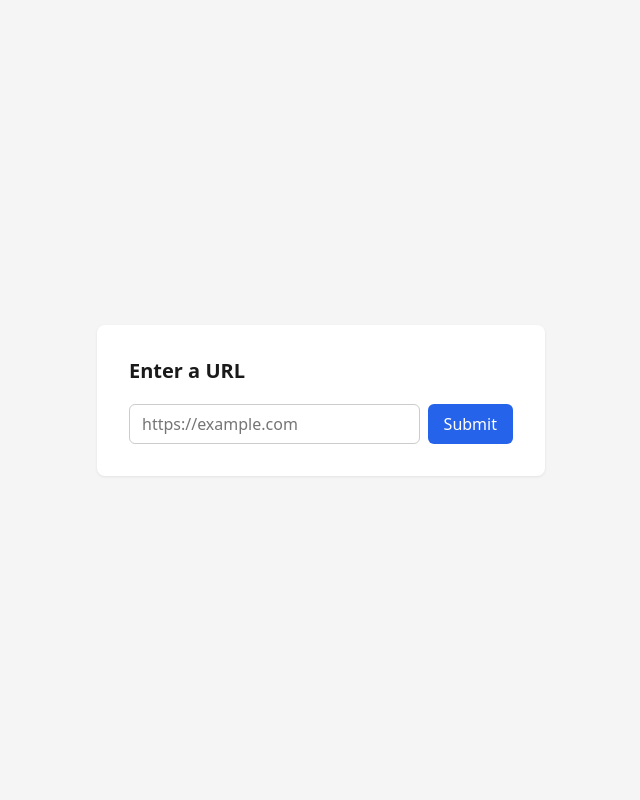
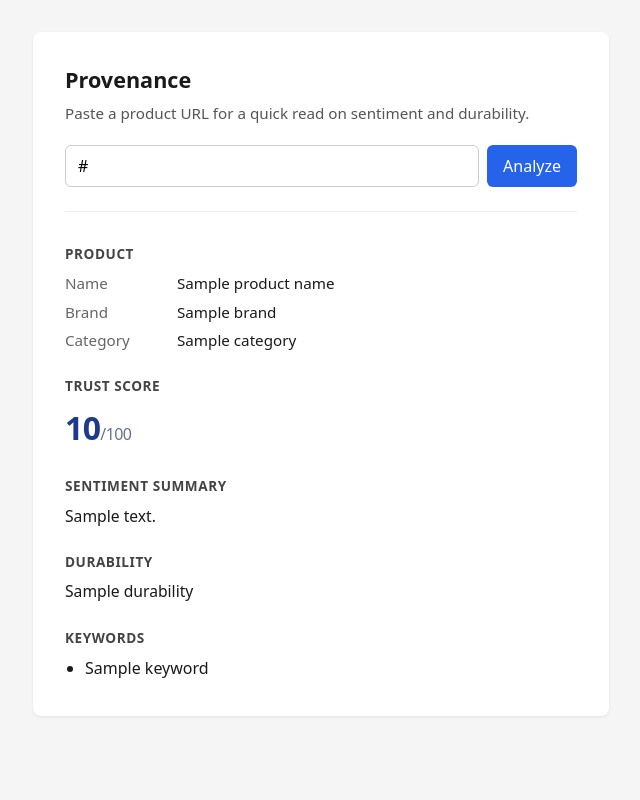
Before and after one commit to ezinne0/provenance, a Flask app: template templates/index.html in a window 1280 px wide. Shown: the whole page, without its empty margins (319-959 px from the left). Run offline with Flask 3, Linux system fonts and the light colour scheme; the template is opened without the code that fills it: most values are stand-ins (such as "Sample title", 1, 10 or a date in 2020); some libraries are stand-ins or nearby versions.

Commit message:
full pipeline working end to end - MVP completeeee!

```diff
--- a/app.py
+++ b/app.py
@@ -1,12 +1,58 @@
-from flask import Flask, render_template
+from dotenv import load_dotenv
+
+load_dotenv()
+
+from flask import Flask, render_template, request
+
+from services import get_product_name, get_reviews, synthesize
 
 app = Flask(__name__)
 
 
-@app.route("/", methods=["GET", "POST"])
+@app.route("/")
 def index():
     return render_template("index.html")
 
 
+@app.route("/analyze", methods=["POST"])
+def analyze():
+    url = (request.form.get("url") or "").strip()
+    if not url:
+        return render_template(
+            "index.html",
+            error_message="Please enter a URL.",
+        )
+
+    try:
+        product = get_product_name(url)
+        review_text = get_reviews(product["product_name"], product["brand"])
+        synth = synthesize(review_text, product["product_name"], product["brand"])
+    except ValueError as e:
+        return render_template(
+            "index.html",
+            error_message=str(e),
+            submitted_url=url,
+        )
+    except Exception:
+        app.logger.exception("analyze pipeline failed")
+        return render_template(
+            "index.html",
+            error_message="Something went wrong. Please try again.",
+            submitted_url=url,
+        )
+
+    return render_template(
+        "index.html",
+        product_name=product["product_name"],
+        brand=product["brand"],
+        category=product["category"],
+        summary=synth["summary"],
+        durability=synth["durability"],
+        keywords=synth["keywords"],
+        trust_score=synth["trust_score"],
+        submitted_url=url,
+    )
+
+
 if __name__ == "__main__":
     app.run(debug=True)
--- a/static/style.css
+++ b/static/style.css
@@ -9,14 +9,16 @@ body {
   min-height: 100vh;
   font-family: system-ui, sans-serif;
   display: flex;
-  align-items: center;
+  align-items: flex-start;
   justify-content: center;
+  padding: 2rem 1rem;
   background: #f5f5f5;
   color: #1a1a1a;
+  line-height: 1.5;
 }
 
 main {
-  width: min(100% - 2rem, 28rem);
+  width: min(100% - 2rem, 36rem);
   padding: 2rem;
   background: #fff;
   border-radius: 8px;
@@ -24,9 +26,41 @@ main {
 }
 
 h1 {
+  margin: 0 0 0.35rem;
+  font-size: 1.35rem;
+  font-weight: 600;
+}
+
+.tagline {
   margin: 0 0 1.25rem;
-  font-size: 1.25rem;
+  font-size: 0.95rem;
+  color: #555;
+}
+
+h2 {
+  margin: 1.5rem 0 0.5rem;
+  font-size: 0.85rem;
   font-weight: 600;
+  text-transform: uppercase;
+  letter-spacing: 0.04em;
+  color: #444;
+}
+
+h2:first-of-type {
+  margin-top: 1.75rem;
+}
+
+.message {
+  margin: 0 0 1rem;
+  padding: 0.65rem 0.75rem;
+  border-radius: 6px;
+  font-size: 0.95rem;
+}
+
+.message--error {
+  background: #fef2f2;
+  border: 1px solid #fecaca;
+  color: #991b1b;
 }
 
 form {
@@ -58,3 +92,55 @@ button[type="submit"] {
 button[type="submit"]:hover {
   background: #1d4ed8;
 }
+
+.results {
+  border-top: 1px solid #eee;
+  margin-top: 1.5rem;
+  padding-top: 0.25rem;
+}
+
+.meta {
+  display: grid;
+  grid-template-columns: 6rem 1fr;
+  gap: 0.35rem 1rem;
+  margin: 0;
+  font-size: 0.95rem;
+}
+
+.meta dt {
+  margin: 0;
+  color: #666;
+  font-weight: 500;
+}
+
+.meta dd {
+  margin: 0;
+}
+
+.trust-score {
+  margin: 0;
+  font-size: 2rem;
+  font-weight: 700;
+  letter-spacing: -0.02em;
+  color: #1e3a8a;
+}
+
+.trust-max {
+  font-size: 1rem;
+  font-weight: 500;
+  color: #64748b;
+}
+
+.prose {
+  margin: 0;
+  font-size: 0.98rem;
+}
+
+.keywords {
+  margin: 0;
+  padding-left: 1.25rem;
+}
+
+.keywords li {
+  margin-bottom: 0.25rem;
+}
--- a/templates/index.html
+++ b/templates/index.html
@@ -8,18 +8,55 @@
   </head>
   <body>
     <main>
-      <h1>Enter a URL</h1>
-      <form method="post" action="{{ url_for('index') }}">
+      <h1>Provenance</h1>
+      <p class="tagline">Paste a product URL for a quick read on sentiment and durability.</p>
+
+      {% if error_message %}
+      <p class="message message--error" role="alert">{{ error_message }}</p>
+      {% endif %}
+
+      <form method="post" action="{{ url_for('analyze') }}">
         <input
           type="url"
           name="url"
           id="url"
-          placeholder="https://example.com"
+          placeholder="https://example.com/product/..."
           autocomplete="url"
+          value="{{ submitted_url or '' }}"
           required
         />
-        <button type="submit">Submit</button>
+        <button type="submit">Analyze</button>
       </form>
+
+      {% if summary is defined %}
+      <section class="results" aria-label="Analysis results">
+        <h2>Product</h2>
+        <dl class="meta">
+          <dt>Name</dt>
+          <dd>{{ product_name or "—" }}</dd>
+          <dt>Brand</dt>
+          <dd>{{ brand or "—" }}</dd>
+          <dt>Category</dt>
+          <dd>{{ category or "—" }}</dd>
+        </dl>
+
+        <h2>Trust score</h2>
+        <p class="trust-score">{{ trust_score }}<span class="trust-max">/100</span></p>
+
+        <h2>Sentiment summary</h2>
+        <p class="prose">{{ summary }}</p>
+
+        <h2>Durability</h2>
+        <p class="prose">{{ durability }}</p>
+
+        <h2>Keywords</h2>
+        <ul class="keywords">
+          {% for kw in keywords %}
+          <li>{{ kw }}</li>
+          {% endfor %}
+        </ul>
+      </section>
+      {% endif %}
     </main>
   </body>
 </html>
```
